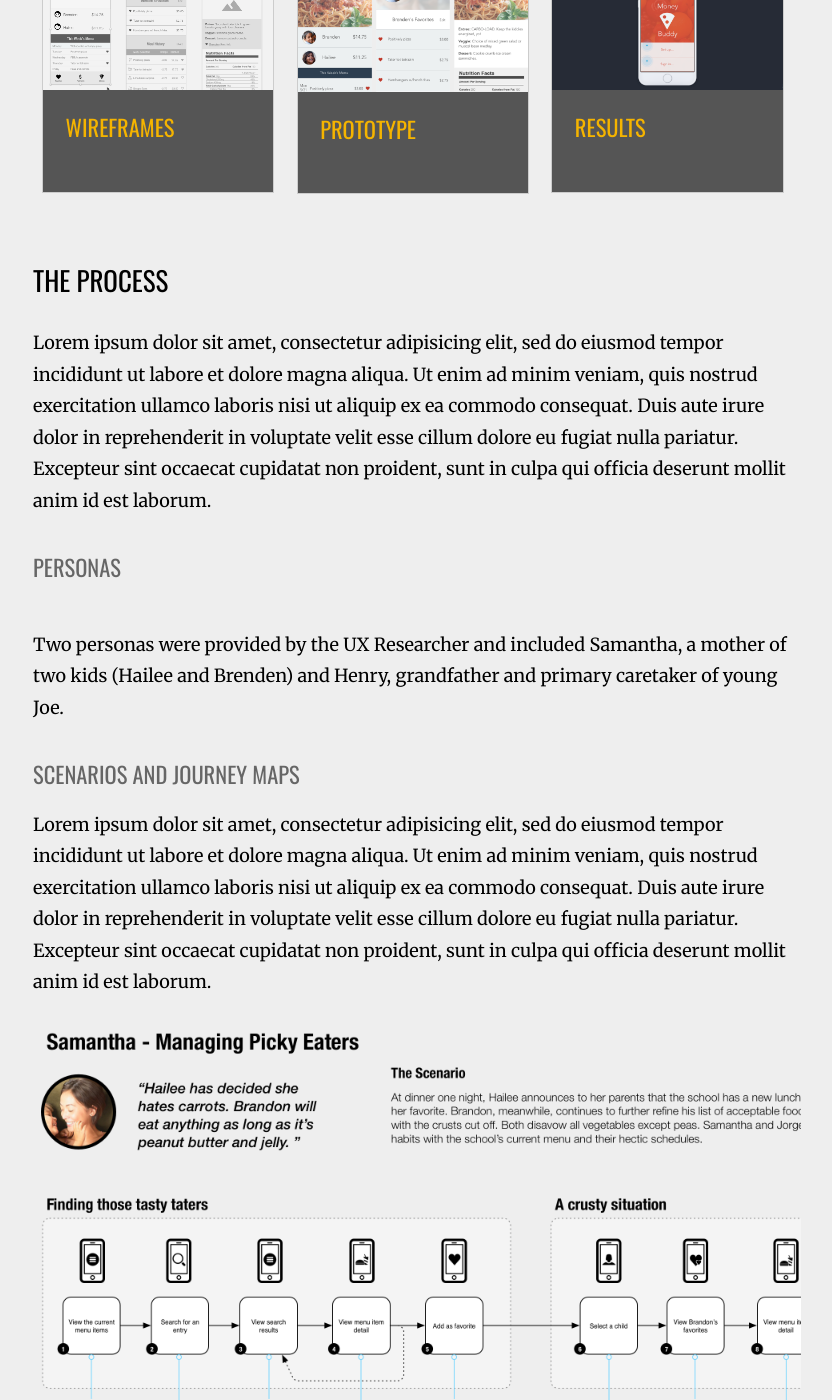
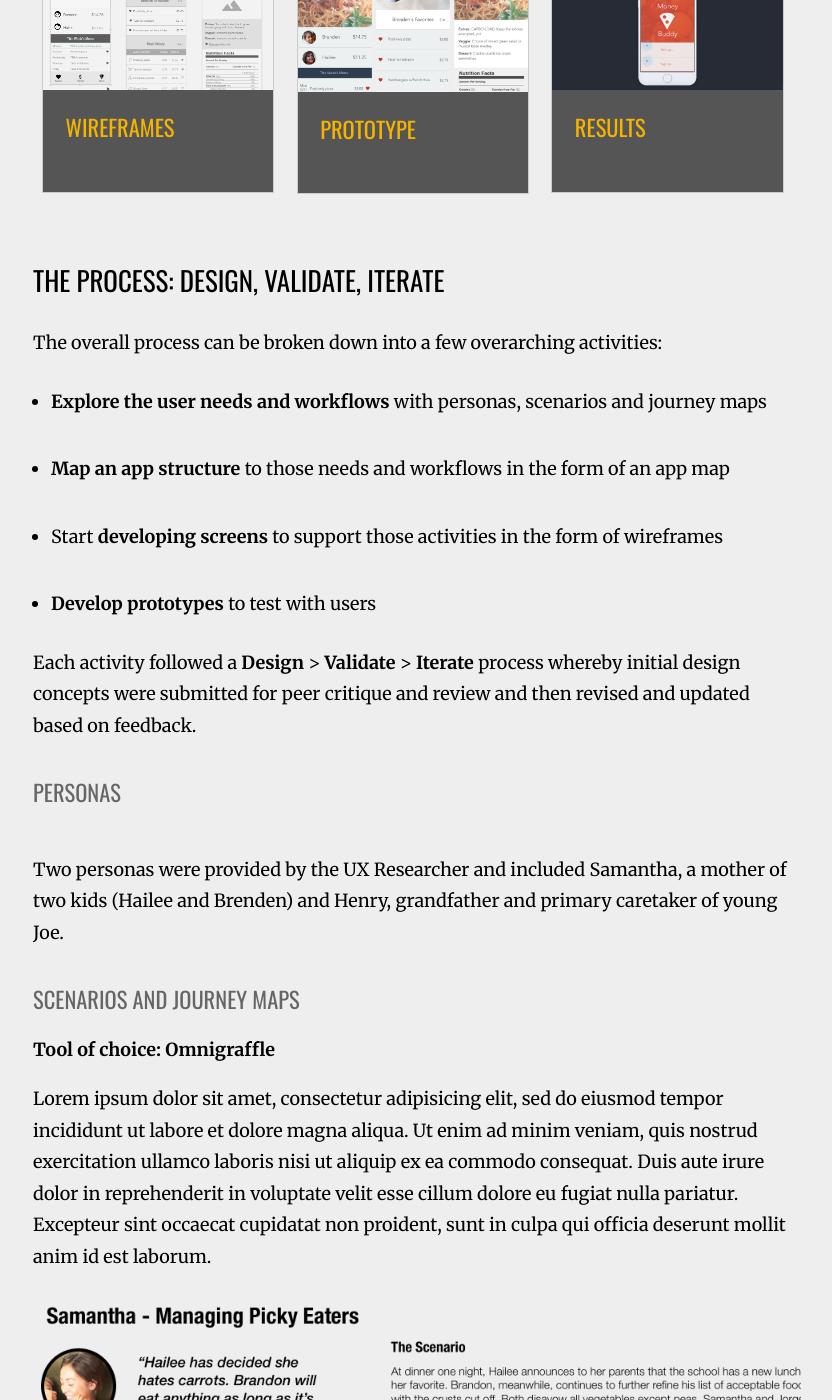
Before and after one commit to drewtodd/drewtodd.github.io, a Jekyll site: the page built from portfolio/lunch-money-buddy/index.md, in a window 1280 px wide and 1400 px high, scrolled down 2185 px. Shown: the whole window, without its empty margins (223-1055 px from the left). Built offline with Jekyll 4.4.1, drawn with Linux system fonts in a browser that asks for light colours; nearby versions of some CDN libraries; comment, search, counter and statistics services are not loaded; some of the changed text lies outside the part shown.

Commit message:
In progress: Posting for critique

```diff
--- a/portfolio/lunch-money-buddy/index.md
+++ b/portfolio/lunch-money-buddy/index.md
@@ -174,15 +174,24 @@ While user research was provided at the beginning of the project, I designed and
   </figure>
 </section>
 
-## The Process
+## The Process: Design, Validate, Iterate
 
-Lorem ipsum dolor sit amet, consectetur adipisicing elit, sed do eiusmod tempor incididunt ut labore et dolore magna aliqua. Ut enim ad minim veniam, quis nostrud exercitation ullamco laboris nisi ut aliquip ex ea commodo consequat. Duis aute irure dolor in reprehenderit in voluptate velit esse cillum dolore eu fugiat nulla pariatur. Excepteur sint occaecat cupidatat non proident, sunt in culpa qui officia deserunt mollit anim id est laborum.
+The overall process can be broken down into a few overarching activities:
+
+- **Explore the user needs and workflows** with personas, scenarios and journey maps
+- **Map an app structure** to those needs and workflows in the form of an app map
+- Start **developing screens** to support those activities in the form of wireframes
+- **Develop prototypes** to test with users
+
+Each activity followed a **Design** > **Validate** > **Iterate** process whereby initial design concepts were submitted for peer critique and review and then revised and updated based on feedback.
 
 ### Personas
 
 Two personas were provided by the UX Researcher and included Samantha, a mother of two kids (Hailee and Brenden) and Henry, grandfather and primary caretaker of young Joe.
 
 ### Scenarios and Journey Maps
+
+**Tool of choice: Omnigraffle**
 
 Lorem ipsum dolor sit amet, consectetur adipisicing elit, sed do eiusmod tempor incididunt ut labore et dolore magna aliqua. Ut enim ad minim veniam, quis nostrud exercitation ullamco laboris nisi ut aliquip ex ea commodo consequat. Duis aute irure dolor in reprehenderit in voluptate velit esse cillum dolore eu fugiat nulla pariatur. Excepteur sint occaecat cupidatat non proident, sunt in culpa qui officia deserunt mollit anim id est laborum.
 
@@ -191,6 +200,8 @@ Lorem ipsum dolor sit amet, consectetur adipisicing elit, sed do eiusmod tempor
 
 ### App Map
 
+**Tool of choice: Omnigraffle**
+
 Lorem ipsum dolor sit amet, consectetur adipisicing elit, sed do eiusmod tempor incididunt ut labore et dolore magna aliqua. Ut enim ad minim veniam, quis nostrud exercitation ullamco laboris nisi ut aliquip ex ea commodo consequat. Duis aute irure dolor in reprehenderit in voluptate velit esse cillum dolore eu fugiat nulla pariatur. Excepteur sint occaecat cupidatat non proident, sunt in culpa qui officia deserunt mollit anim id est laborum.
 
 <a href="/img/lmb/appmap.png" target="_blank" class="noline"><img src="/img/lmb/appmap.png" class="floatcenter" />
@@ -198,12 +209,16 @@ Lorem ipsum dolor sit amet, consectetur adipisicing elit, sed do eiusmod tempor
 
 ### Wireframes
 
+**Tool of choice: Sketch.app**
+
 Lorem ipsum dolor sit amet, consectetur adipisicing elit, sed do eiusmod tempor incididunt ut labore et dolore magna aliqua. Ut enim ad minim veniam, quis nostrud exercitation ullamco laboris nisi ut aliquip ex ea commodo consequat. Duis aute irure dolor in reprehenderit in voluptate velit esse cillum dolore eu fugiat nulla pariatur. Excepteur sint occaecat cupidatat non proident, sunt in culpa qui officia deserunt mollit anim id est laborum.
 
 <a href="/img/lmb/wireframes.png" target="_blank" class="noline"><img src="/img/lmb/wireframes-cropped.png" class="floatcenter" />
 *Examples of wireframing in Sketch  (click to view the whole thing)*</a>
 
 ### Prototype
+
+**Tools of choice: Sketch.app, InVision app**
 
 Lorem ipsum dolor sit amet, consectetur adipisicing elit, sed do eiusmod tempor incididunt ut labore et dolore magna aliqua. Ut enim ad minim veniam, quis nostrud exercitation ullamco laboris nisi ut aliquip ex ea commodo consequat. Duis aute irure dolor in reprehenderit in voluptate velit esse cillum dolore eu fugiat nulla pariatur. Excepteur sint occaecat cupidatat non proident, sunt in culpa qui officia deserunt mollit anim id est laborum.
 
```
Also changed, not shown: _posts/2016-06-26-organized.md (+2 -2 lines), 3 other files.
